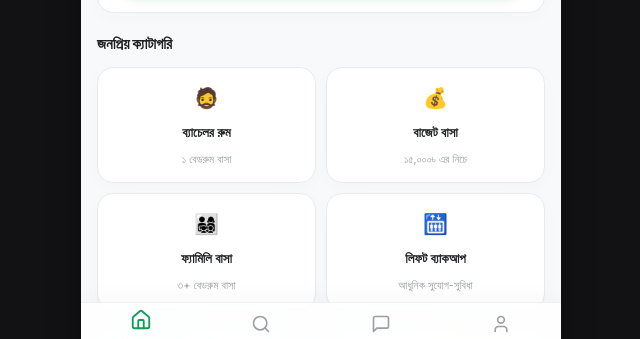
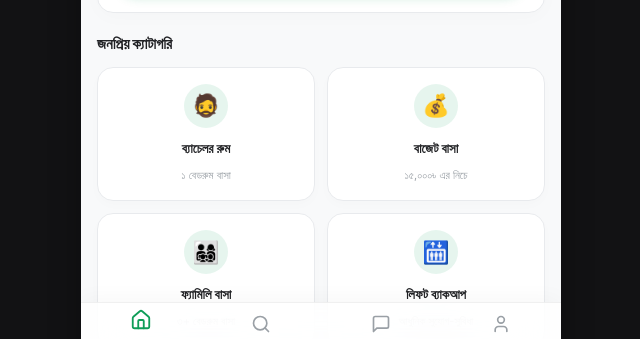
Before and after one commit to HAjAdnan/basa, a React (Vite) app: page / in a window 1280 px wide. Shown: the part 433-772 px from the top of the page, without its empty margins (319-959 px from the left). Built offline with nearby package versions, Linux system fonts and the light colour scheme; no server answers; the database is empty.

Commit message:
style: update layout design and category cards for src/pages/Home.tsx

```diff
--- a/src/pages/Home.tsx
+++ b/src/pages/Home.tsx
@@ -122,36 +122,36 @@ export const Home: React.FC = () => {
       {/* 3. Popular Categories Shortcuts */}
       <div>
         <h3 style={{ fontSize: '15px', fontWeight: '700', marginBottom: '12px' }}>জনপ্রিয় ক্যাটাগরি</h3>
-        <div style={{ display: 'grid', gridTemplateColumns: 'repeat(2, 1fr)', gap: '10px' }}>
+        <div style={{ display: 'grid', gridTemplateColumns: 'repeat(2, 1fr)', gap: '12px' }}>
           <Link to="/listings?bedrooms=1" style={{ textDecoration: 'none' }}>
-            <div className="card" style={{ display: 'flex', flexDirection: 'column', alignItems: 'center', gap: '8px', padding: '14px', textAlign: 'center' }}>
-              <span style={{ fontSize: '20px' }}>🧔</span>
-              <span style={{ fontSize: '13px', fontWeight: '600', color: 'var(--text-primary)' }}>ব্যাচেলর রুম</span>
-              <span style={{ fontSize: '11px', color: 'var(--text-tertiary)' }}>১ বেডরুম বাসা</span>
+            <div className="category-card">
+              <div className="category-icon-wrapper">🧔</div>
+              <span className="category-title">ব্যাচেলর রুম</span>
+              <span className="category-subtitle">১ বেডরুম বাসা</span>
             </div>
           </Link>
 
           <Link to="/listings?maxRent=15000" style={{ textDecoration: 'none' }}>
-            <div className="card" style={{ display: 'flex', flexDirection: 'column', alignItems: 'center', gap: '8px', padding: '14px', textAlign: 'center' }}>
-              <span style={{ fontSize: '20px' }}>💰</span>
-              <span style={{ fontSize: '13px', fontWeight: '600', color: 'var(--text-primary)' }}>বাজেট বাসা</span>
-              <span style={{ fontSize: '11px', color: 'var(--text-tertiary)' }}>১৫,০০০৳ এর নিচে</span>
+            <div className="category-card">
+              <div className="category-icon-wrapper">💰</div>
+              <span className="category-title">বাজেট বাসা</span>
+              <span className="category-subtitle">১৫,০০০৳ এর নিচে</span>
             </div>
           </Link>
 
           <Link to="/listings?bedrooms=3" style={{ textDecoration: 'none' }}>
-            <div className="card" style={{ display: 'flex', flexDirection: 'column', alignItems: 'center', gap: '8px', padding: '14px', textAlign: 'center' }}>
-              <span style={{ fontSize: '20px' }}>👨‍👩‍👧‍👦</span>
-              <span style={{ fontSize: '13px', fontWeight: '600', color: 'var(--text-primary)' }}>ফ্যামিলি বাসা</span>
-              <span style={{ fontSize: '11px', color: 'var(--text-tertiary)' }}>৩+ বেডরুম বাসা</span>
+            <div className="category-card">
+              <div className="category-icon-wrapper">👨‍👩‍👧‍👦</div>
+              <span className="category-title">ফ্যামিলি বাসা</span>
+              <span className="category-subtitle">৩+ বেডরুম বাসা</span>
             </div>
           </Link>
 
           <Link to="/listings?hasLift=true" style={{ textDecoration: 'none' }}>
-            <div className="card" style={{ display: 'flex', flexDirection: 'column', alignItems: 'center', gap: '8px', padding: '14px', textAlign: 'center' }}>
-              <span style={{ fontSize: '20px' }}>🛗</span>
-              <span style={{ fontSize: '13px', fontWeight: '600', color: 'var(--text-primary)' }}>লিফট ব্যাকআপ</span>
-              <span style={{ fontSize: '11px', color: 'var(--text-tertiary)' }}>আধুনিক সুযোগ-সুবিধা</span>
+            <div className="category-card">
+              <div className="category-icon-wrapper">🛗</div>
+              <span className="category-title">লিফট ব্যাকআপ</span>
+              <span className="category-subtitle">আধুনিক সুযোগ-সুবিধা</span>
             </div>
           </Link>
         </div>
```
